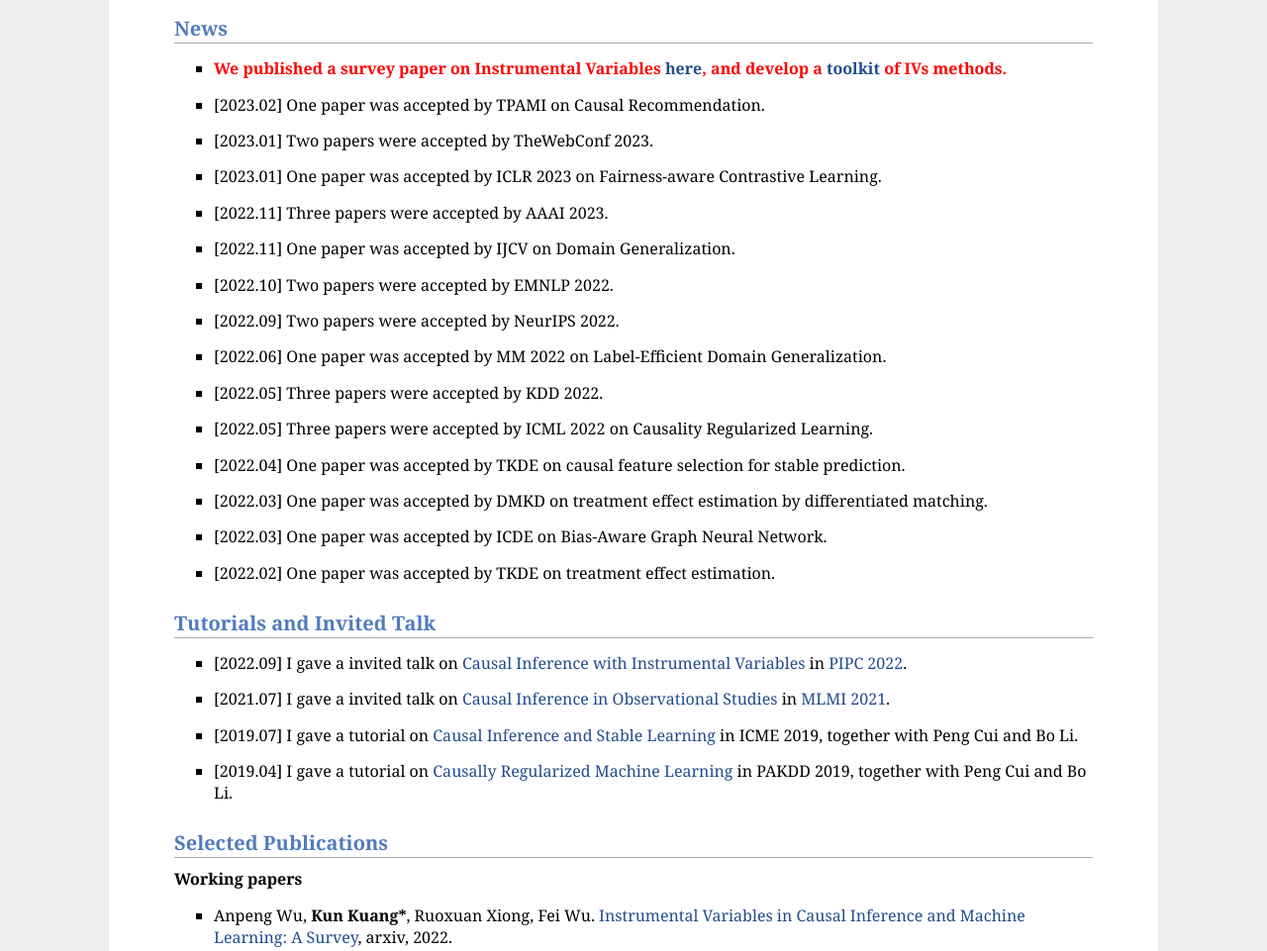
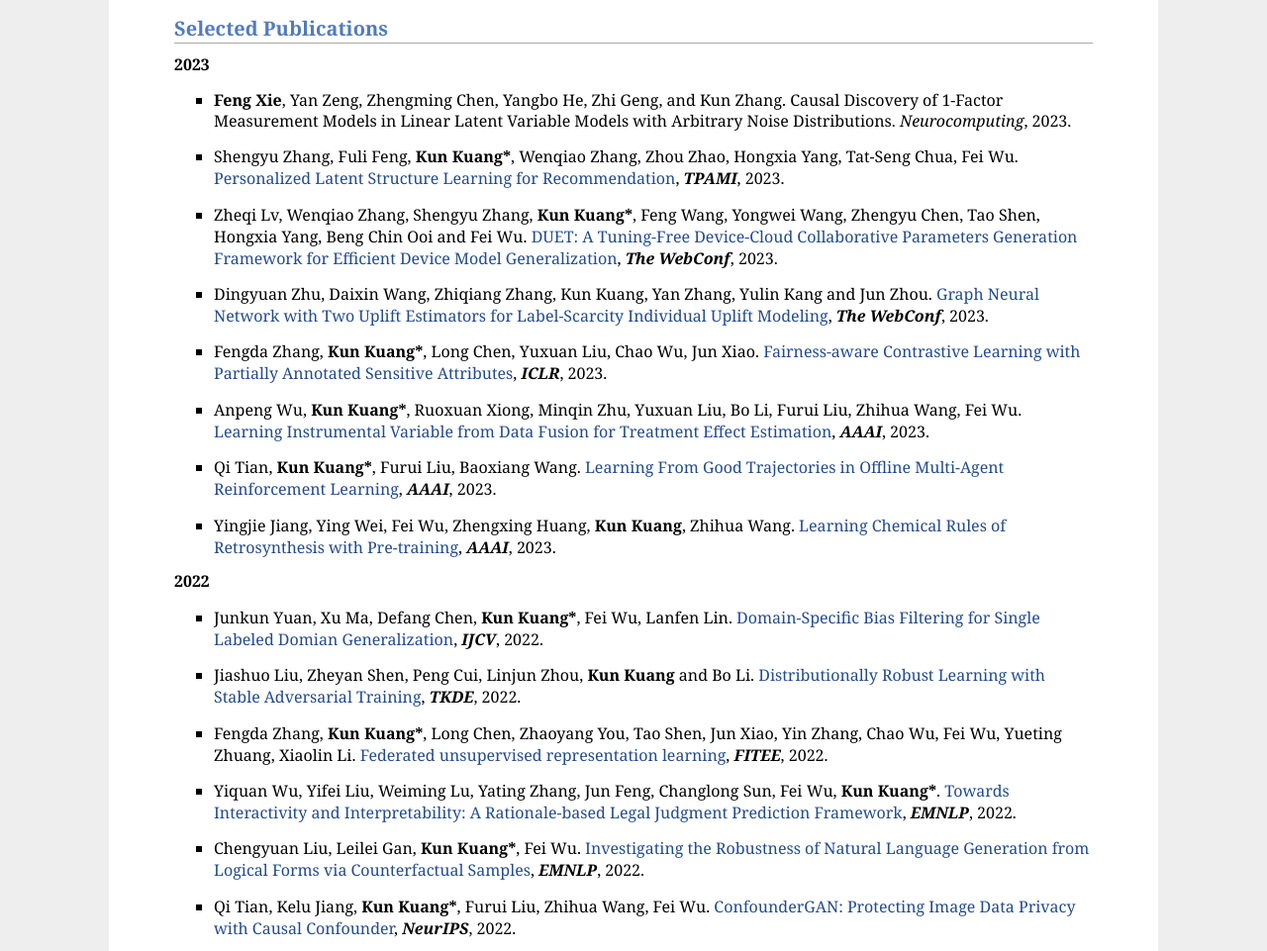
Before and after one commit to fengxie009/fengxie009.github.io, a plain HTML site: page index.html in a window 1280 px wide. Shown: the part 795-1756 px from the top of the page at 99% size. Drawn offline with Linux system fonts and the light colour scheme.

Commit message:
Update index.html

```diff
--- a/index.html
+++ b/index.html
@@ -57,141 +57,22 @@
 
 <p align="justify"><span style="color:#ff0000"><b>I am looking for highly-motivated students to work with me. Welcome to contact me if you are interested! </b></span></p>
 
-<h2>News<small></small></h2>
-<ul>
-    <li>
-        <span style="color:#ff0000"><b>We published a survey paper on Instrumental Variables <a href="https://arxiv.org/pdf/2212.05778.pdf">here</a>, and develop a <a herf="https://github.com/causal-machine-learning-lab/mliv">toolkit</a> of IVs methods.</b></span>
-    </li>
-	<li>
-        [2023.02] One paper was accepted by TPAMI on Causal Recommendation.
-        <!--<a href="http://nrl.thumedialab.com/">our lab's repository</a> for source code and datasets.-->
-    </li>
-	<li>
-        [2023.01] Two papers were accepted by TheWebConf 2023.
-        <!--<a href="http://nrl.thumedialab.com/">our lab's repository</a> for source code and datasets.-->
-    </li>
-	<li>
-        [2023.01] One paper was accepted by ICLR 2023 on Fairness-aware Contrastive Learning.
-        <!--<a href="http://nrl.thumedialab.com/">our lab's repository</a> for source code and datasets.-->
-    </li>
-	<li>
-        [2022.11] Three papers were accepted by AAAI 2023.
-        <!--<a href="http://nrl.thumedialab.com/">our lab's repository</a> for source code and datasets.-->
-    </li>
-	<li>
-        [2022.11] One paper was accepted by IJCV on Domain Generalization.
-        <!--<a href="http://nrl.thumedialab.com/">our lab's repository</a> for source code and datasets.-->
-    </li>
-	<li>
-        [2022.10] Two papers were accepted by EMNLP 2022.
-        <!--<a href="http://nrl.thumedialab.com/">our lab's repository</a> for source code and datasets.-->
-    </li>
-	<li>
-        [2022.09] Two papers were accepted by NeurIPS 2022.
-        <!--<a href="http://nrl.thumedialab.com/">our lab's repository</a> for source code and datasets.-->
-    </li>
-	<li>
-        [2022.06] One paper was accepted by MM 2022 on Label-Efficient Domain Generalization.
-        <!--<a href="http://nrl.thumedialab.com/">our lab's repository</a> for source code and datasets.-->
-    </li>
-	<li>
-        [2022.05] Three papers were accepted by KDD 2022.
-        <!--<a href="http://nrl.thumedialab.com/">our lab's repository</a> for source code and datasets.-->
-    </li>
-	<li>
-        [2022.05] Three papers were accepted by ICML 2022 on Causality Regularized Learning.
-        <!--<a href="http://nrl.thumedialab.com/">our lab's repository</a> for source code and datasets.-->
-    </li>
-	<li>
-        [2022.04] One paper was accepted by TKDE on causal feature selection for stable prediction.
-        <!--<a href="http://nrl.thumedialab.com/">our lab's repository</a> for source code and datasets.-->
-    </li>
-	<li>
-        [2022.03] One paper was accepted by DMKD on treatment effect estimation by differentiated matching.
-        <!--<a href="http://nrl.thumedialab.com/">our lab's repository</a> for source code and datasets.-->
-    </li>
-	<li>
-        [2022.03] One paper was accepted by ICDE on Bias-Aware Graph Neural Network.
-        <!--<a href="http://nrl.thumedialab.com/">our lab's repository</a> for source code and datasets.-->
-    </li>
-	<li>
-        [2022.02] One paper was accepted by TKDE on treatment effect estimation.
-        <!--<a href="http://nrl.thumedialab.com/">our lab's repository</a> for source code and datasets.-->
-    </li>
-
-    <!--
-    <li>
-        [2020.12] Two papers were accepted by AAAI 2021.
-    </li>
-    <li>
-        [2020.10] One paper was accepted by BIBM 2020.
-    </li>
-    <li>
-        [2020.09] One paper was accepted by EMNLP 2020 on De-biased text generation with causality.
-    </li>
-    <li>
-        [2020.08] CAAI Outstanding Doctoral Dissertation Nomination Award <a href="https://www.caai.cn/index.php?s=/home/article/detail/id/963.html/">TOP 14</a>.
-    </li>
-    <li>
-        [2020.07] Three papers were accepted by <a href="https://2020.acmmm.org/">MM-20</a>.
-    </li>
-    <li>
-        [2020.05] One paper was accepted by IEEE TKDE.
-    </li>
-    <li>
-        [2019.11] Two papers about stable prediction/learning were accepted by AAAI-20.
-    </li>
-	<li>
-        [2019.10] One paper was accepted by <a href="https://tkdd.acm.org/">ACM TKDD</a>.
-    </li>
-    -->
-</ul>
-
-<h2>Tutorials and Invited Talk <small></small></h2>
-<ul>
-    <li>
-        [2022.09] I gave a invited talk on <a href="tutorials/PCIC22.pdf">Causal Inference with Instrumental Variables</a> in <a herf="https://pattern.swarma.org/pcic/index.html"> PIPC 2022</a>.
-        <!--<a href="http://nrl.thumedialab.com/">our lab's repository</a> for source code and datasets.-->
-    </li>
-    <li>
-        [2021.07] I gave a invited talk on <a href="tutorials/MLMI21.pdf">Causal Inference in Observational Studies</a> in <a herf="http://mlmi.net/invited.html"> MLMI 2021</a>.
-        <!--<a href="http://nrl.thumedialab.com/">our lab's repository</a> for source code and datasets.-->
-    </li>
-    <li>
-        [2019.07] I gave a tutorial on <a href="tutorials/ICME19.pdf">Causal Inference and Stable Learning</a> in ICME 2019, together with Peng Cui and Bo Li.
-        <!--<a href="http://nrl.thumedialab.com/">our lab's repository</a> for source code and datasets.-->
-    </li>
-    <li>
-        [2019.04] I gave a tutorial on <a href="tutorials/PAKDD19.pdf">Causally Regularized Machine Learning</a> in PAKDD 2019, together with Peng Cui and Bo Li.
-        <!--<a href="http://nrl.thumedialab.com/">our lab's repository</a> for source code and datasets.-->
-    </li>
-</ul>
-
-<!--
-<h2>Survey and View Points<small></small></h2>
-<ul>
-    <li>
-        <b>Kun Kuang</b>, Lian Li, Zhi Geng, Lei Xu, Kun Zhang, Beishui Liao, Huaxin Huang, Peng Ding, Wang Miao, and Zhichao Jiang. <a href="papers/Engineering-Causal Inference.pdf">Causal Inference</a>, <i>In <b>Engineering</b></i>, 2020 (IF=6.4). [<a href="papers/Engineering-Causal Inference-CH.pdf">In Chinese</a>]
-    </li>
-    <li>
-        Fashen Li, Lian Li, Jianping Yin, Yong Zhang, Qingguo Zhou, and <b>Kun Kuang</b>. <a href="papers/Engineering-machine-knowledge.pdf">How to Interpret Machine Knowledge</a>, <i>In <b>Engineering</b></i>, 2020 (IF=6.4). [<a href="papers/Engineering-machine-knowledge-CH.pdf">In Chinese</a>]
-    </li>
-</ul>
--->
 
 <h2>Selected Publications<small></small></h2>
 
 <!-- <pre><font size="3"><b>* Corresponding author</b></font></pre>-->
 
-<font size="3"><b>Working papers</b></font>
+<!--<font size="3"><b>Working papers</b></font>
 <ul>
     <li>
-        Anpeng Wu, <b>Kun Kuang*</b>, Ruoxuan Xiong, Fei Wu. <a href="https://arxiv.org/pdf/2212.05778.pdf">Instrumental Variables in Causal Inference and Machine Learning: A Survey</a>, arxiv, 2022.
+        dd
     </li>
-</ul>
+</ul>-->
 
 <font size="3"><b>2023</b></font>
 <ul>
+    <li><p><b>Feng Xie</b>, Yan Zeng, Zhengming Chen, Yangbo He, Zhi Geng, and Kun Zhang. Causal Discovery of 1-Factor Measurement Models in Linear Latent Variable Models with Arbitrary Noise Distributions. <i>Neurocomputing</i>, 2023.</p>
+    </li>
     <li>
         Shengyu Zhang, Fuli Feng, <b>Kun Kuang*</b>, Wenqiao Zhang, Zhou Zhao, Hongxia Yang, Tat-Seng Chua, Fei Wu. <a href="http://kunkuang.github.io">Personalized Latent Structure Learning for Recommendation</a>, <i><b>TPAMI</b></i>, 2023.
     </li>
```
